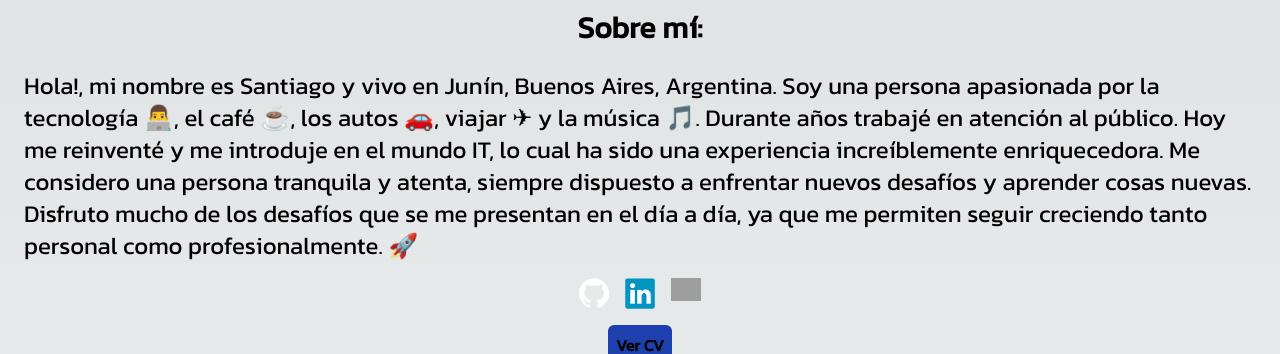
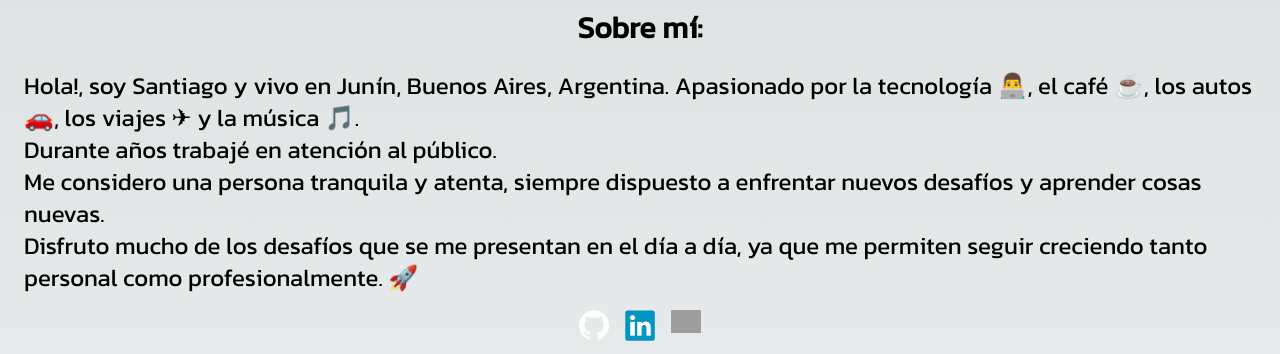
Before and after one commit to SantiPagge/Portfolio, a Next.js app: page / in a window 1280 px wide. Shown: the part 454-808 px from the top of the page. Built offline with nearby package versions, Linux system fonts and the light colour scheme; grey boxes are pictures that could not be loaded.

Commit message:
saltos de linea

```diff
--- a/src/components/SobreMi.jsx
+++ b/src/components/SobreMi.jsx
@@ -12,18 +12,22 @@ export const SobreMi = () => {
                 <h1 className='font-bold text-3xl mt-4'>{idioma === 'español' ? 'Sobre mí:' : 'About me:'}</h1>
             </div>
             <div className='flex flex-col p-6 justify-center'>
-                <p className='text-2xl pb-4'>{idioma === 'español'
-            ? `Hola!, mi nombre es Santiago y vivo en Junín, Buenos Aires, Argentina. Soy una persona apasionada por la tecnología 👨‍💻,
-            el café ☕, los autos 🚗, viajar ✈ y la música 🎵. Durante años trabajé en atención al público.
-            Hoy me reinventé y me introduje en el mundo IT, lo cual ha sido una experiencia increíblemente enriquecedora.
-            Me considero una persona tranquila y atenta, siempre dispuesto a enfrentar nuevos desafíos y aprender cosas nuevas.
-            Disfruto mucho de los desafíos que se me presentan en el día a día,
-            ya que me permiten seguir creciendo tanto personal como profesionalmente. 🚀`
-            : `Hello! My name is Santiago and I live in Junín, Buenos Aires, Argentina. I am passionate about technology 👨‍💻,
-            coffee ☕, cars 🚗, traveling ✈, and music 🎵. I have worked in customer service for many years.
-            Today, I reinvented myself and entered the IT world, which has been an incredibly enriching experience.
-            I consider myself a calm and attentive person, always ready to face new challenges and learn new things.
-            I greatly enjoy the challenges that arise in my day-to-day life as they allow me to continue growing both personally and professionally. 🚀`}</p>
+                <p className='text-2xl pb-4'>
+                    {idioma === 'español'
+                        ? <>
+                            Hola!, soy Santiago y vivo en Junín, Buenos Aires, Argentina. Apasionado por la tecnología 👨‍💻, el café ☕, los autos 🚗, los viajes ✈ y la música 🎵. <br/>
+                            Durante años trabajé en atención al público. <br/>
+                            Me considero una persona tranquila y atenta, siempre dispuesto a enfrentar nuevos desafíos y aprender cosas nuevas. <br/>
+                            Disfruto mucho de los desafíos que se me presentan en el día a día, ya que me permiten seguir creciendo tanto personal como profesionalmente. 🚀
+                        </>
+                        : <>
+                            Hello! I'm Santiago, and I live in Junín, Buenos Aires, Argentina. I'm passionate about technology 👨‍💻, coffee ☕, cars 🚗, traveling ✈, and music 🎵. <br/>
+                            For years, I have worked in customer service. <br/>
+                            I consider myself a calm and attentive person, always ready to face new challenges and learn new things. <br/>
+                            I greatly enjoy the challenges that come my way on a daily basis, as they allow me to continue growing both personally and professionally. 🚀
+                        </>
+                    }
+                </p>
             <div className='flex justify-center'>
             <a href='https://github.com/SantiPagge' target="_blank" rel="noopener noreferrer"><Image src='/github.png' alt='linkedin' width={30} height={30} className='hover:scale-125 transform transition-transform duration-500'/></a>
             <a href='https://www.linkedin.com/in/santiagopagge/' target="_blank" rel="noopener noreferrer"><Image src='/linkedin.png' alt='linkedin' width={30} height={30} className='mx-4 hover:scale-125 transform transition-transform duration-500'/></a>
```
